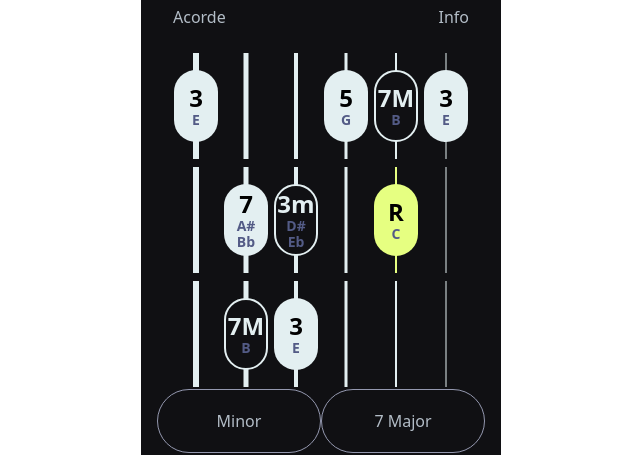
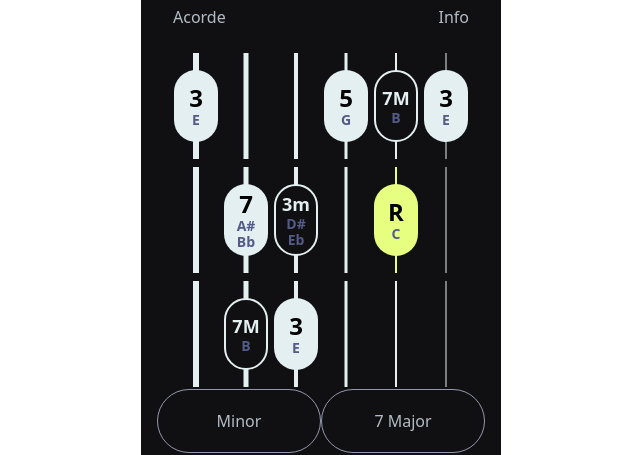
Before and after one commit to victorac/acordes-angular, an Angular app: page / in a window 1280 px wide. Shown: the part 141-596 px from the top of the page, without its empty margins (319-959 px from the left). Built offline with nearby package versions, Linux system fonts and the light colour scheme.

Commit message:
fix text size to be set only once

```diff
--- a/src/app/case/case.component.html
+++ b/src/app/case/case.component.html
@@ -6,8 +6,14 @@
   ></div>
   @if(note){
   <div
-    class="absolute h-[72px] w-[44px] rounded-[200px] top-[17px] left-1/2 -translate-x-1/2 flex flex-col justify-center text-[24px] leading-7"
-    [ngClass]="step === 'R' ? 'bg-[#E6FF81]' : step === '3m' || step === '7M' ? 'text-[18px] leading-6 bg-[#101013] text-[#E3EFF1] border-[#E3EFF1] border-2' : 'bg-[#E3EFF1]'"
+    class="absolute h-[72px] w-[44px] rounded-[200px] top-[17px] left-1/2 -translate-x-1/2 flex flex-col justify-center"
+    [ngClass]="
+      step === 'R'
+        ? 'text-[24px] leading-7 bg-[#E6FF81]'
+        : step === '3m' || step === '7M'
+        ? 'text-[18px] leading-6 bg-[#101013] text-[#E3EFF1] border-[#E3EFF1] border-2'
+        : 'text-[24px] leading-7 bg-[#E3EFF1]'
+    "
   >
     <div class="font-semibold text-center">
       {{ step }}
```
